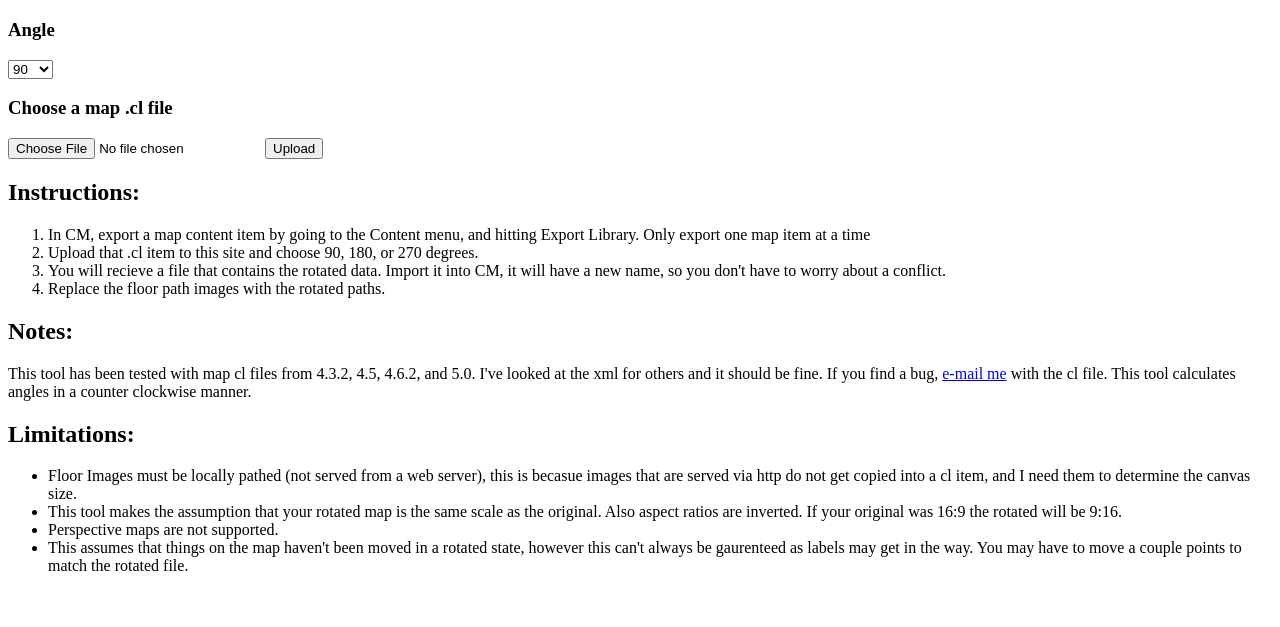
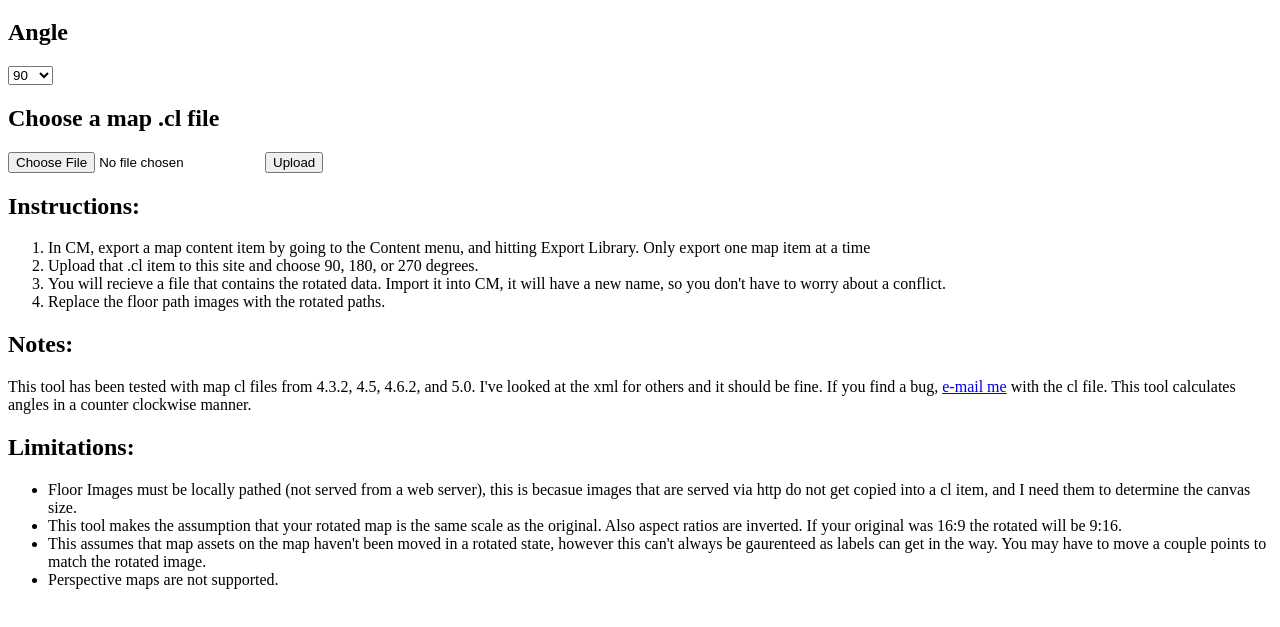
Before and after one commit to erinxocon/maprot, a plain HTML site: page templates/index.html in a window 1280 px wide. Shown: the part 61-688 px from the top of the page. Drawn offline with Linux system fonts and the light colour scheme.

```diff
--- a/templates/index.html
+++ b/templates/index.html
@@ -6,13 +6,13 @@
 <body>
     <h1>Map Rotater</h1>
     <form action="" method='post' enctype='multipart/form-data'>
-        <h3>Angle</h3>
+        <h2>Angle</h2>
         <select name="angle">
             <option value="90" selected>90</option>
             <option value="180">180</option>
             <option value="270">270</option>
         </select>
-        <h3>Choose a map .cl file</h3>
+        <h2>Choose a map .cl file</h2>
         <p><input type=file name=file />
            <input type=submit value=Upload />
        </p>
@@ -35,8 +35,8 @@
        <ul>
            <li>Floor Images must be locally pathed (not served from a web server), this is becasue images that are served via http do not get copied into a cl item, and I need them to determine the canvas size.</li>
            <li>This tool makes the assumption that your rotated map is the same scale as the original.  Also aspect ratios are inverted.  If your original was 16:9 the rotated will be 9:16.</li>
+           <li>This assumes that map assets on the map haven't been moved in a rotated state, however this can't always be gaurenteed as labels can get in the way.  You may have to move a couple points to match the rotated image.</li>
            <li>Perspective maps are not supported.</li>
-           <li>This assumes that things on the map haven't been moved in a rotated state, however this can't always be gaurenteed as labels may get in the way.  You may have to move a couple points to match the rotated file.</li>
        </ul>
    </p>
 </body>
```
Also changed, not shown: requirements.txt (+17 -3 lines), 1 other file.
